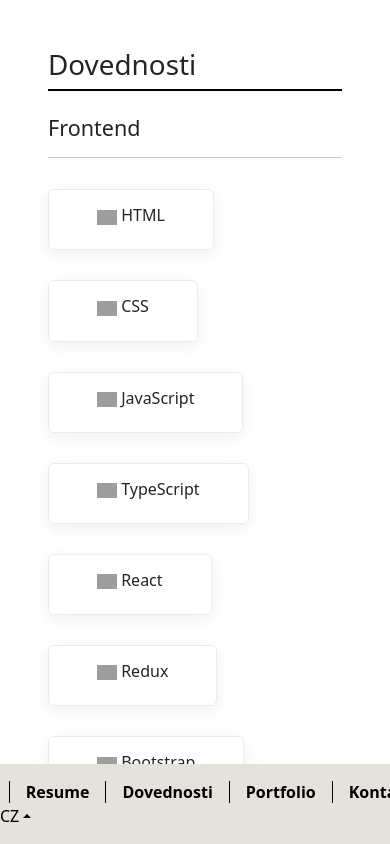
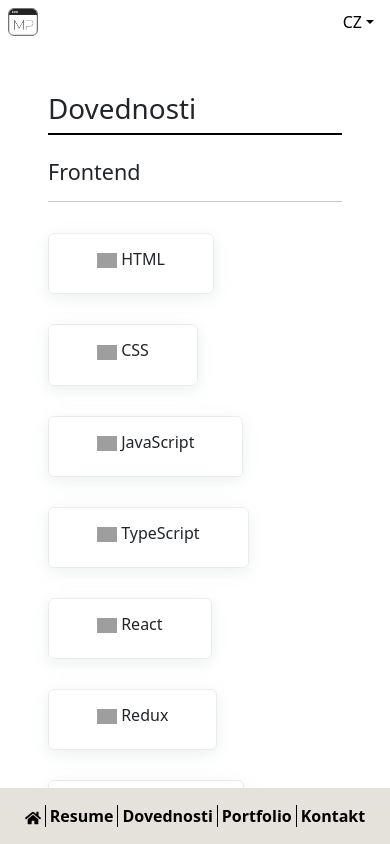
Before and after one commit to marketapolakova/resume, a React (Create React App) app: page /skills in a window 390 px wide. Shown: the top 844 px of the page. Built offline with nearby package versions, Linux system fonts and the light colour scheme; grey boxes are pictures that could not be loaded; a web font is replaced by a local one.

Commit message:
bottom navigation mobile fix

```diff
--- a/public/index.html
+++ b/public/index.html
@@ -2,7 +2,7 @@
 <html lang="en">
   <head>
     <meta charset="utf-8" />
-    <link rel="icon" href="%PUBLIC_URL%/favicon.ico" />
+    <link rel="icon" href="%PUBLIC_URL%/logo.png" />
     <meta name="viewport" content="width=device-width, initial-scale=1" />
     <link rel="preconnect" href="https://fonts.googleapis.com" />
     <link rel="preconnect" href="https://fonts.gstatic.com" crossorigin />
--- a/src/App.css
+++ b/src/App.css
@@ -78,6 +78,7 @@
     font-size: 40px;
   }
 }
+
 html {
   scroll-behavior: smooth;
 }
--- a/src/components/navbar/Navbar.jsx
+++ b/src/components/navbar/Navbar.jsx
@@ -5,7 +5,21 @@
 
 const Navbar = ({ bgCol, en, link }) => {
   return (
-    <div className="py-3 fixed-bottom row " style={{ backgroundColor: bgCol }}>
+    <>
+      <div className="d-none d-sm-block">
+        <div
+          className="py-3 fixed-bottom row "
+          style={{ backgroundColor: bgCol }}
+        >
+          <a className="navbar-brand ms-4 col-1" href={`${en ? "/en" : "/"}`}>
+            <img
+              style={{ width: "30px" }}
+              className=" border border-secondary rounded  "
+              src="/images/logo.png"
+              alt="logo"
+            />
+          </a>
+
           <span className="col  d-flex align-items-center justify-content-center">
             <strong>
               <a className="navbar-line px-3" href={`${en ? "/en" : "/"}`}>
@@ -14,7 +28,7 @@
             </strong>
             <strong>
               <a
-            className="navbar-line px-3 "
+                className="navbar-line px-3"
                 href={`${en ? "/resume/en" : "/resume"}`}
               >
                 Resume
@@ -53,6 +67,51 @@
             </NavDropdown>
           </span>
         </div>
+      </div>
+      <div className="d-sm-none">
+        <div
+          className="py-3 fixed-bottom row "
+          style={{ backgroundColor: bgCol }}
+        >
+          <span className=" d-flex align-items-center justify-content-center">
+            <strong>
+              <a className="navbar-line px-1" href={`${en ? "/en" : "/"}`}>
+                <FaHome />
+              </a>
+            </strong>
+            <strong>
+              <a
+                className="navbar-line px-1"
+                href={`${en ? "/resume/en" : "/resume"}`}
+              >
+                Resume
+              </a>
+            </strong>
+            <strong>
+              <a
+                className="navbar-line px-1"
+                href={`${en ? "/skills/en" : "/skills"}`}
+              >
+                {en ? "Skills" : "Dovednosti"}
+              </a>
+            </strong>
+            <strong>
+              <a
+                className="navbar-line px-1"
+                href={`${en ? "/portfolio/en" : "/portfolio"}`}
+              >
+                Portfolio{" "}
+              </a>
+            </strong>
+            <strong>
+              <a href={`${en ? "/contact/en" : "/contact"}`} className="px-1">
+                {en ? "Contact" : "Kontakt"}
+              </a>
+            </strong>
+          </span>
+        </div>
+      </div>
+    </>
   );
 };
 
--- /dev/null
+++ b/src/components/navbar/NavbarMobile.jsx
@@ -0,0 +1,30 @@
+import React from "react";
+import { NavDropdown } from "react-bootstrap";
+
+const NavbarMobile = ({ en, link }) => {
+  return (
+    <div className="d-sm-none">
+      <div className="row py-2">
+        <a
+          className=" ms-2 col d-flex align-items-center  "
+          href={`${en ? "/en" : "/"}`}
+        >
+          <img
+            style={{ width: "30px" }}
+            className=" border border-secondary rounded  "
+            src="/images/logo.png"
+            alt="logo"
+          />
+        </a>
+        <span className="col d-flex align-items-center justify-content-end me-3">
+          <NavDropdown id="nav-dropdown-dark-example" title={en ? "EN" : "CZ"}>
+            <NavDropdown.Item href={`${link}/en`}>EN</NavDropdown.Item>
+            <NavDropdown.Item href={link}>CZ</NavDropdown.Item>
+          </NavDropdown>
+        </span>
+      </div>
+    </div>
+  );
+};
+
+export default NavbarMobile;
--- a/src/components/navbar/NavbarTop.jsx
+++ b/src/components/navbar/NavbarTop.jsx
@@ -1,11 +1,18 @@
 import React from "react";
-import { Container, Nav, Navbar, Offcanvas } from "react-bootstrap";
+import {
+  Container,
+  Nav,
+  Navbar,
+  NavDropdown,
+  Offcanvas,
+} from "react-bootstrap";
 import "./navbar.css";
 
-const NavbarTop = ({ activeSection }) => {
+const NavbarTop = ({ activeSection, en, link }) => {
   return (
     <>
       <Navbar
+        closeButton
         fixed="top"
         key={"md"}
         expand={"md"}
@@ -13,8 +20,25 @@
         style={{ backgroundColor: "white" }}
       >
         <Container fluid>
-          <Navbar.Toggle aria-controls={`offcanvasNavbar-expand-${"md"}`} />
+          <Navbar.Toggle aria-controls={`offcanvasNavbar-expand-md}`} />
+          <Offcanvas.Title
+            className="d-sm-none"
+            id={`offcanvasNavbarLabel-expand-md`}
+          >
+            <a
+              className=" col d-flex align-items-center"
+              href={`${en ? "/en" : "/"}`}
+            >
+              <img
+                style={{ width: "30px" }}
+                className=" border border-secondary rounded "
+                src="/images/logo.png"
+                alt="logo"
+              />
+            </a>
+          </Offcanvas.Title>
           <Navbar.Offcanvas>
+            <Offcanvas.Header closeButton></Offcanvas.Header>
             <Offcanvas.Body>
               <Nav className="justify-content-center flex-grow-1 pe-3">
                 <Nav.Link
@@ -81,6 +105,19 @@
               </Nav>
             </Offcanvas.Body>
           </Navbar.Offcanvas>
+          <div className="d-sm-none">
+            <div className="row py-2">
+              <span className="col d-flex align-items-center justify-content-end me-3">
+                <NavDropdown
+                  id="nav-dropdown-dark-example"
+                  title={en ? "EN" : "CZ"}
+                >
+                  <NavDropdown.Item href={`${link}/en`}>EN</NavDropdown.Item>
+                  <NavDropdown.Item href={link}>CZ</NavDropdown.Item>
+                </NavDropdown>
+              </span>
+            </div>
+          </div>
         </Container>
       </Navbar>
     </>
--- a/src/pages/contactPage/ContactPage.jsx
+++ b/src/pages/contactPage/ContactPage.jsx
@@ -7,10 +7,12 @@
   BsGithub,
   BsFillEnvelopeFill,
 } from "react-icons/bs";
+import NavbarMobile from "../../components/navbar/NavbarMobile";
 
 const ContactPage = ({ en }) => {
   return (
     <div>
+      <NavbarMobile en={en} link="/contact" />
       <div className="homePage p-5">
         <div className="row m-5">
           <div className="col pt-5 slide-in-right ">
--- a/src/pages/homePage/HomePage.jsx
+++ b/src/pages/homePage/HomePage.jsx
@@ -2,10 +2,12 @@
 import ImageComponent from "../../components/imageComponent/ImageComponent";
 import "./HomePage.css";
 import Navbar from "../../components/navbar/Navbar";
+import NavbarMobile from "../../components/navbar/NavbarMobile";
 
 const HomePage = ({ en }) => {
   return (
     <div>
+      <NavbarMobile en={en} link={en ? "/" : ""} />
       <div className="homePage p-5">
         <div className="row m-5">
           <div className="col pt-5">
--- a/src/pages/portfolioPage/PortfolioPage.jsx
+++ b/src/pages/portfolioPage/PortfolioPage.jsx
@@ -3,6 +3,7 @@
 
 import PortfolioImageComponent from "../../components/imageComponent/PortfolioImageComponent";
 import Navbar from "../../components/navbar/Navbar";
+import NavbarMobile from "../../components/navbar/NavbarMobile";
 
 const PortfolioPage = ({ en }) => {
   const [show, setShow] = useState(false);
@@ -25,7 +26,7 @@
           handleClose={handleClose}
         />
       )}
-
+      <NavbarMobile en={en} link="/portfolio" />
       <div className="mx-5 my-5 pb-3">
         <h1 className="slide-in-right">Portfolio</h1>
         <div className="heading-line pb-4"></div>
--- a/src/pages/resumePage/ResumePage.jsx
+++ b/src/pages/resumePage/ResumePage.jsx
@@ -1,5 +1,6 @@
 import React, { useEffect, useState } from "react";
 import Navbar from "../../components/navbar/Navbar";
+import NavbarMobile from "../../components/navbar/NavbarMobile";
 import Timeline from "../../components/timeline/Timeline";
 import { education, work, certification } from "../../data/resumeData";
 
@@ -24,6 +25,7 @@
   }, [en]);
   return (
     <div>
+      <NavbarMobile en={en} link="/resume" />
       <div className="mx-5 my-5">
         <h1 className="slide-in-right">Resume</h1>
         <div className="heading-line pb-4"></div>
--- a/src/pages/skillsPage/SkillsPage.jsx
+++ b/src/pages/skillsPage/SkillsPage.jsx
@@ -2,6 +2,7 @@
 import Navbar from "../../components/navbar/Navbar";
 import { frontend, other, ui, office, cms } from "../../data/skillsData";
 import Skills from "../../components/skills/Skills";
+import NavbarMobile from "../../components/navbar/NavbarMobile";
 
 const SkillsPage = ({ en }) => {
   let delayf = 1;
@@ -18,6 +19,7 @@
   }, [en]);
   return (
     <div>
+      <NavbarMobile en={en} link="/skills" />
       <div className="mx-5 my-5">
         <h1 className="slide-in-right">{en ? "Skills" : "Dovednosti"}</h1>
         <div className="heading-line pb-4"></div>
```
Also changed, not shown: public/images/logo.png (added), public/logo.png (added). Lines whose indentation alone changed are shown as unchanged.
